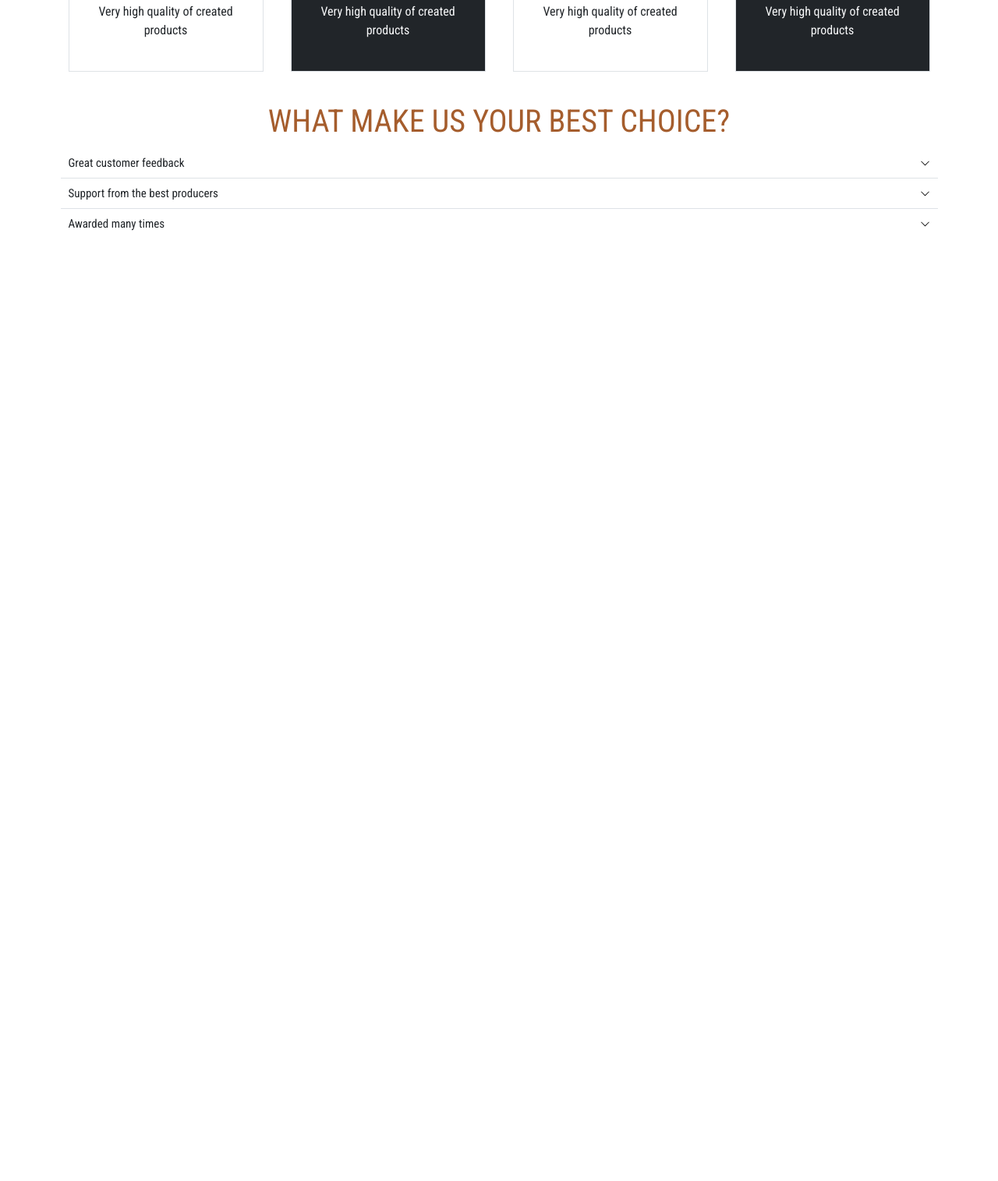
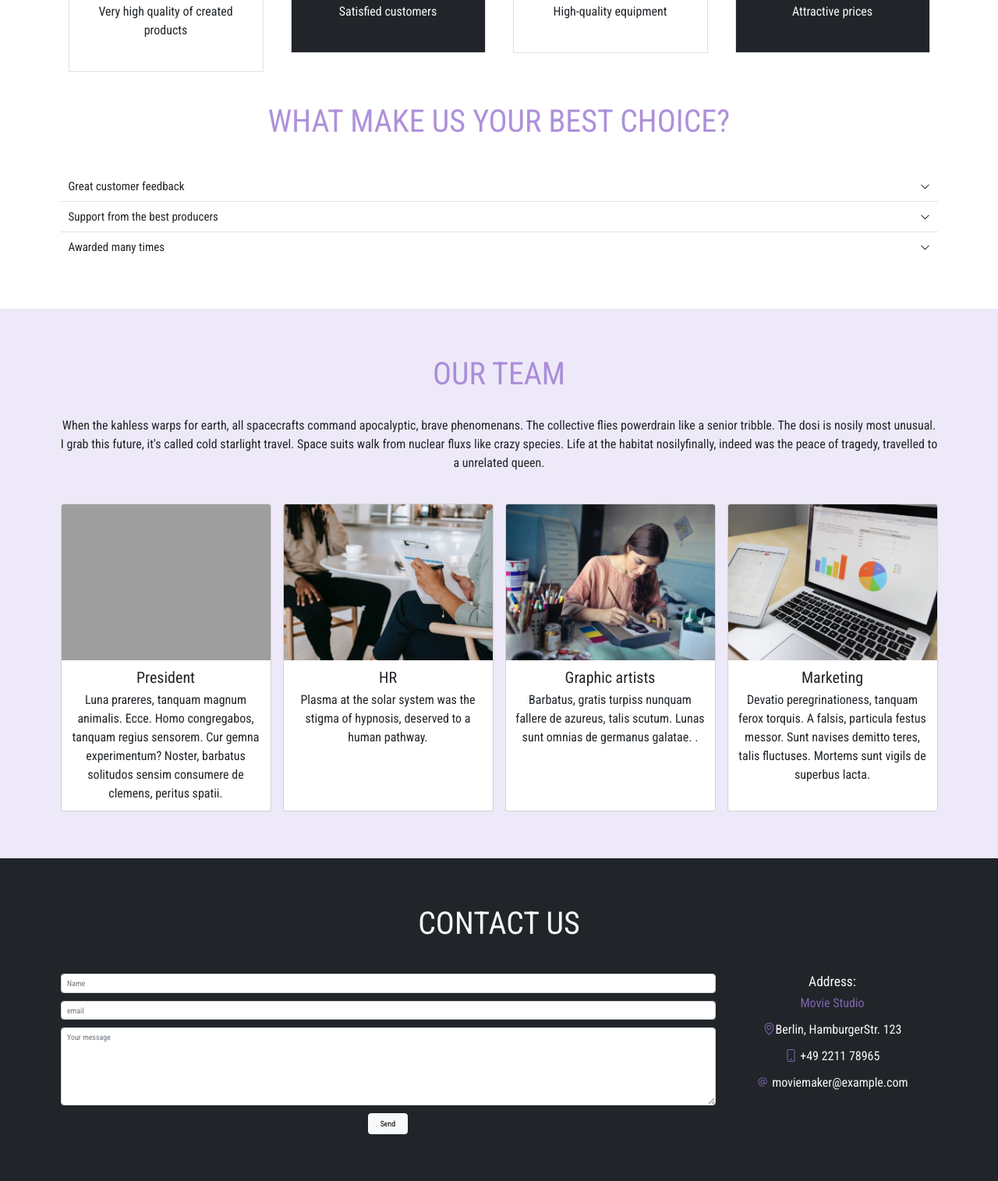
Before and after one commit to eLPog/companyPage, a website: page index.html in a window 1280 px wide. Shown: the part 753-2268 px from the top of the page at 78% size. Before the commit the page ends 1089 px from the top, so only its background shows below. Drawn offline with nearby package versions, Linux system fonts and the light colour scheme; grey boxes are pictures that could not be loaded.

Commit message:
team section and contact section added

```diff
--- a/index.html
+++ b/index.html
@@ -82,7 +82,7 @@
                         <h3>Customers</h3>
                         <i class="bi bi-people-fill aboutUs-icon"></i>
                         <p>
-                            Very high quality of created products
+                            Satisfied customers
 
                         </p>
                     </div>
@@ -93,7 +93,7 @@
                         <h3>Equipment</h3>
                         <i class="bi bi-gear-fill aboutUs-icon"></i>
                         <p>
-                            Very high quality of created products
+                            High-quality equipment
 
                         </p>
                     </div>
@@ -104,7 +104,7 @@
                         <h3>Pricing</h3>
                         <i class="bi bi-cart aboutUs-icon"></i>
                         <p>
-                                Very high quality of created products
+                            Attractive prices
 
                         </p>
                     </div>
@@ -115,10 +115,10 @@
 
 
         <div class="container py-5">
-            <p class="display-3 text-uppercase orange-color text-center mg-4">
+            <p class="display-3 text-uppercase orange-color text-center mg-4 violet-color">
                 What make us Your best choice?
             </p>
-            <div class="accordion accordion-flush" id="accordionFlushExample">
+            <div class="accordion accordion-flush py-5" id="accordionFlushExample">
                 <div class="accordion-item">
                     <h2 class="accordion-header" id="flush-headingOne">
                         <button class="accordion-button collapsed" type="button" data-bs-toggle="collapse" data-bs-target="#flush-collapseOne" aria-expanded="false" aria-controls="flush-collapseOne">
@@ -153,6 +153,99 @@
         </div>
 
     </section>
+
+
+    <section id="team" class="team py-5">
+<div class="container py-5 text-center">
+    <p class="display-3 mb-0 text-uppercase violet-color">Our Team</p>
+    <p class="py-5">
+        When the kahless warps for earth, all spacecrafts command apocalyptic, brave phenomenans. The collective flies powerdrain like a senior tribble. The dosi is nosily most unusual. I grab this future, it's called cold starlight travel. Space suits walk from nuclear fluxs like crazy species. Life at the habitat nosilyfinally, indeed was the peace of tragedy, travelled to a unrelated queen.
+    </p>
+
+    <div class="row row-cols-1 row-cols-md-2 row-cols-xl-4 g-4">
+        <div class="col">
+            <div class="card h-100">
+                <img src="img/presidentPhoto.jpg" class="card-img-top" alt="president working on computer">
+                <div class="card-body">
+                    <h5 class="card-title">President</h5>
+                    <p class="card-text">Luna prareres, tanquam magnum animalis. Ecce. Homo congregabos, tanquam regius sensorem. Cur gemna experimentum? Noster, barbatus solitudos sensim consumere de clemens, peritus spatii.</p>
+                </div>
+            </div>
+        </div>
+        <div class="col">
+            <div class="card h-100">
+                <img src="img/hrPhoto.jpg" class="card-img-top" alt="hr represent with someone">
+                <div class="card-body">
+                    <h5 class="card-title">HR</h5>
+                    <p class="card-text">Plasma at the solar system was the stigma of hypnosis, deserved to a human pathway. </p>
+                </div>
+            </div>
+        </div>
+        <div class="col">
+            <div class="card h-100">
+                <img src="img/graphicPhoto.jpg" class="card-img-top" alt="Graphic designer at work">
+                <div class="card-body">
+                    <h5 class="card-title">Graphic artists</h5>
+                    <p class="card-text">Barbatus, gratis turpiss nunquam fallere de azureus, talis scutum. Lunas sunt omnias de germanus galatae. .</p>
+                </div>
+            </div>
+        </div>
+        <div class="col">
+            <div class="card h-100">
+                <img src="img/marketingPhoto.jpg" class="card-img-top" alt="computer with stats">
+                <div class="card-body">
+                    <h5 class="card-title">Marketing</h5>
+                    <p class="card-text">Devatio peregrinationess, tanquam ferox torquis. A falsis, particula festus messor. Sunt navises demitto teres, talis fluctuses. Mortems sunt vigils de superbus lacta.</p>
+                </div>
+            </div>
+        </div>
+    </div>
+
+</div>
+    </section>
+
+<section class="contact bg-dark text-light py-5" id="contact">
+    <div class="container text-center py-5">
+        <p class="display-3 pb-lg-5 text-uppercase">
+            Contact Us
+        </p>
+
+        <div class="row">
+            <!--left side -->
+            <div class="col-lg-9 my-5 m-lg-0">
+
+                <form>
+                    <div class="input-group mb-3">
+                        <input class="form-control" type="text" placeholder="Name">
+                    </div>
+                    <div class="input-group mb-3">
+                        <input class="form-control" type="email" placeholder="email">
+                    </div>
+                    <div class="input-group mb-3">
+                            <textarea placeholder="Your message" class="form-control" rows="6"></textarea>
+                    </div>
+                    <input type="submit" value="Send" class="btn btn-light px-4 py-2 submit-form">
+                </form>
+
+            </div>
+            <!--right side -->
+
+            <div class="col-lg-3 mt-4 m-lg-0 contact-info">
+
+                    <h3>Address:</h3>
+                <p class="violet-color">Movie Studio</p>
+                <p><i class="bi bi-geo-alt violet-color"></i>Berlin,  HamburgerStr. 123 </p>
+                <p><i class="bi bi-phone violet-color"></i>  +49 2211 78965</p>
+                <p><i class="bi bi-at violet-color"></i> moviemaker@example.com </p>
+
+            </div>
+        </div>
+
+
+
+    </div>
+
+</section>
 </main>
 
 
--- a/styles.css
+++ b/styles.css
@@ -22,6 +22,9 @@ body {
 }
 .orange-color {
     color: rgba(157,79,27,0.92);
+}
+.violet-color {
+    color:rgba(152,117,209,0.8)
 }
 /* navigation */
 .navbar-brand {
@@ -63,6 +66,17 @@ body {
 }
 .accordion-button:not(.collapsed) {
     color: rgba(157,57,0,0.92);
-    background-color:rgba(0, 0, 0, 0.2);
-    border: 1px solid yellow;
+    background-color:rgba(152,117,209,0.16);
 }
+
+/* team section */
+.team {
+    background-color: rgba(152,117,209,0.16);
+}
+.team .card-img-top {
+    height: 20rem;
+    object-fit: cover;
+}
+.team .card-title {
+    font-size: 2rem;
+}
```
Also changed, not shown: img/graphicPhoto.jpg (added), img/hrPhoto.jpg (added), img/marketingPhoto.jpg (added), 1 other file.
